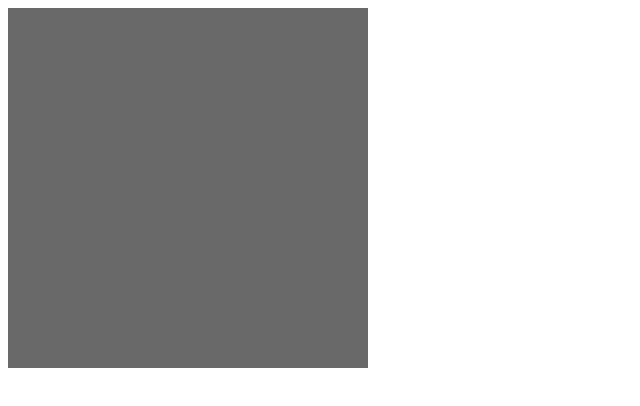
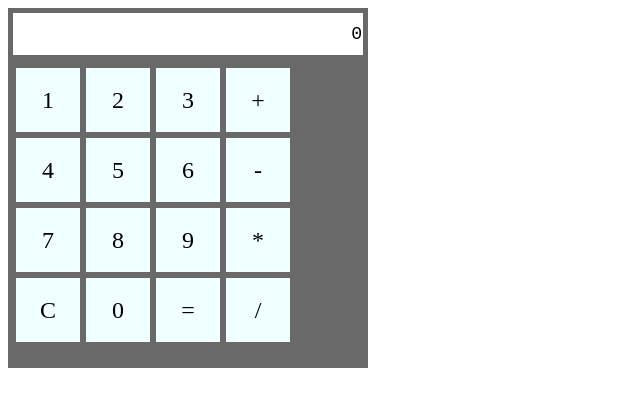
Before and after one commit to anshuldaksh2016/Vanilla-Js-Projects, a plain HTML site: page Calculator-simple/index.html in a window 1280 px wide. Shown: the whole page, without its empty margins (0-640 px from the left). Drawn offline with Linux system fonts and the light colour scheme.

Commit message:
calculator completed

```diff
--- a/Calculator-simple/index.html
+++ b/Calculator-simple/index.html
@@ -12,13 +12,46 @@
             background-color: dimgray;
             padding: 5px;
         }
+
+        .output {
+            line-height: 40px;
+            background-color: white;
+            color: black;
+            height: 40px;
+            margin-bottom: 10px;
+            font-size: 1.4em;
+            text-align: right;
+            font-family: monospace;
+            padding: 0.8px;
+        }
+
+        .btn {
+            width: 50px;
+            height: 50px;
+            padding: 7px;
+            margin: 3px;
+            display: inline-block;
+            cursor: pointer;
+            background-color: azure;
+            text-align: center;
+            font-size: 1.5em;
+            vertical-align: middle;
+            line-height: 50px;
+
+        }
+
+        .row {
+            display: block;
+            width: 100%;
+        }
     </style>
 </head>
 
 <body>
-    <div class="myCal">
+    <div class="myCal"></div>
 
-    </div>
+    <script src="script.js"></script>
+
 </body>
 
 </html>
--- a/Calculator-simple/script.js
+++ b/Calculator-simple/script.js
@@ -0,0 +1,61 @@
+const myCal = document.querySelector('.myCal');
+const myKeys = [["1", "2", "3", "+"], ["4", "5", "6", "-"], ["7", "8", "9", "*"],
+["C", "0", "=", "/"]];
+const myOper = ["+", "-", "*", "/"];
+let myOutput;
+document.addEventListener("DOMContentLoaded", function () {
+    myOutput = document.createElement("div");
+    myOutput.innerHTML = "0";
+    myOutput.classList.add("output");
+    myCal.appendChild(myOutput);
+
+    for (let y = 0; y < myKeys.length; y++) {
+        let div = document.createElement("div");
+        div.classList.add("row");
+
+        for (let x = 0; x < myKeys[y].length; x++) {
+            console.log(myKeys[y][x]);
+            let btn = document.createElement("div");
+            btn.innerHTML = myKeys[y][x];
+            btn.classList.add("btn");
+            btn.addEventListener("click", btnHit);
+            div.appendChild(btn);
+        }
+        myCal.appendChild(div);
+
+    }
+
+
+})
+
+function btnHit(e) {
+    console.log(this.innerText);
+    let myValue = this.innerText;
+    let myCalc = myOutput.innerText;
+    if (myCalc == "0") {
+        myCalc = "";
+    }
+    if (myValue == "C") {
+        myCalc = 0;
+    }
+    if (myValue == "=") {
+        myCalc = eval(myCalc);
+    }
+
+    let lastChar = myCalc.substring(myCalc.length - 1);
+    console.log(lastChar);
+
+
+    if (myOper.includes(myValue)) {
+        if (myOper.includes(lastChar)) {
+            myCalc = myCalc.toString.substring(0, myCalc.length - 1);
+        }
+        else {
+            myCalc = eval(myCalc);
+
+        }
+    }
+
+    myCalc = myCalc + myValue;
+    myOutput.innerText = myCalc;
+}
```
